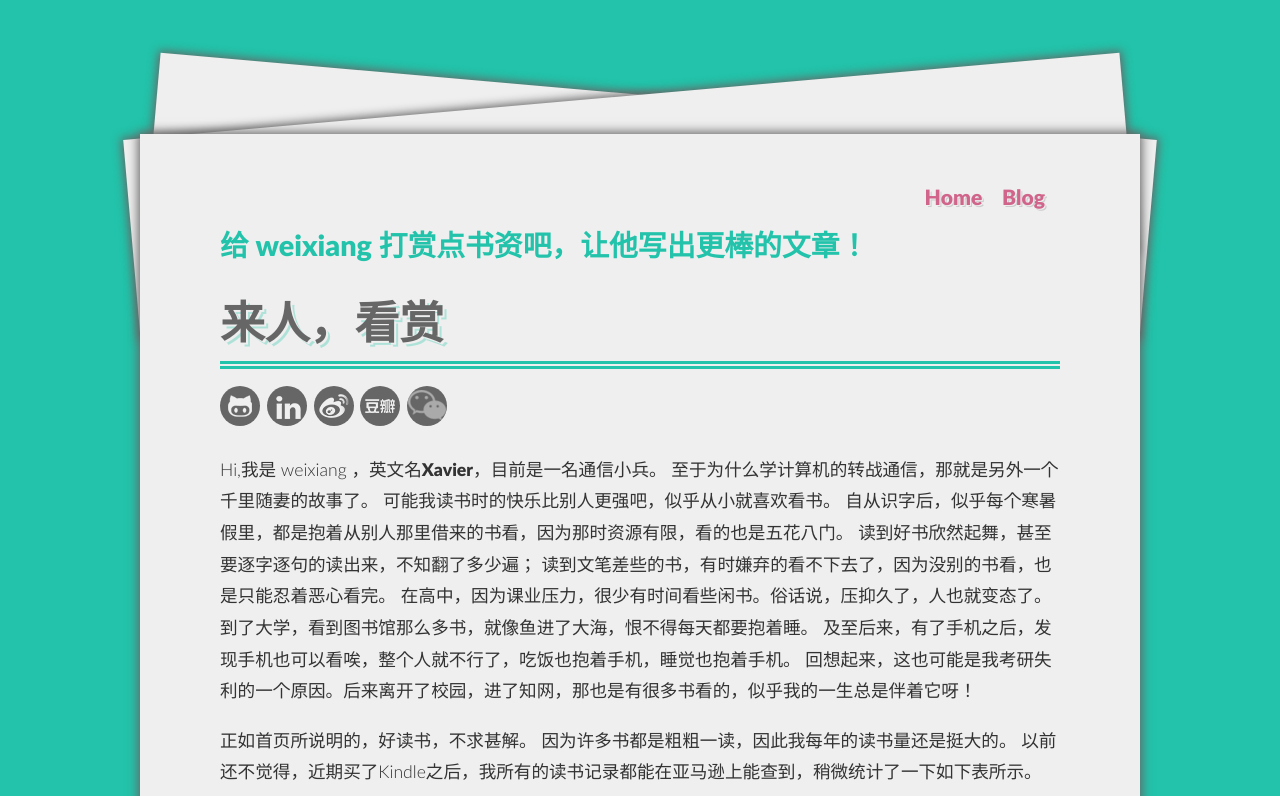
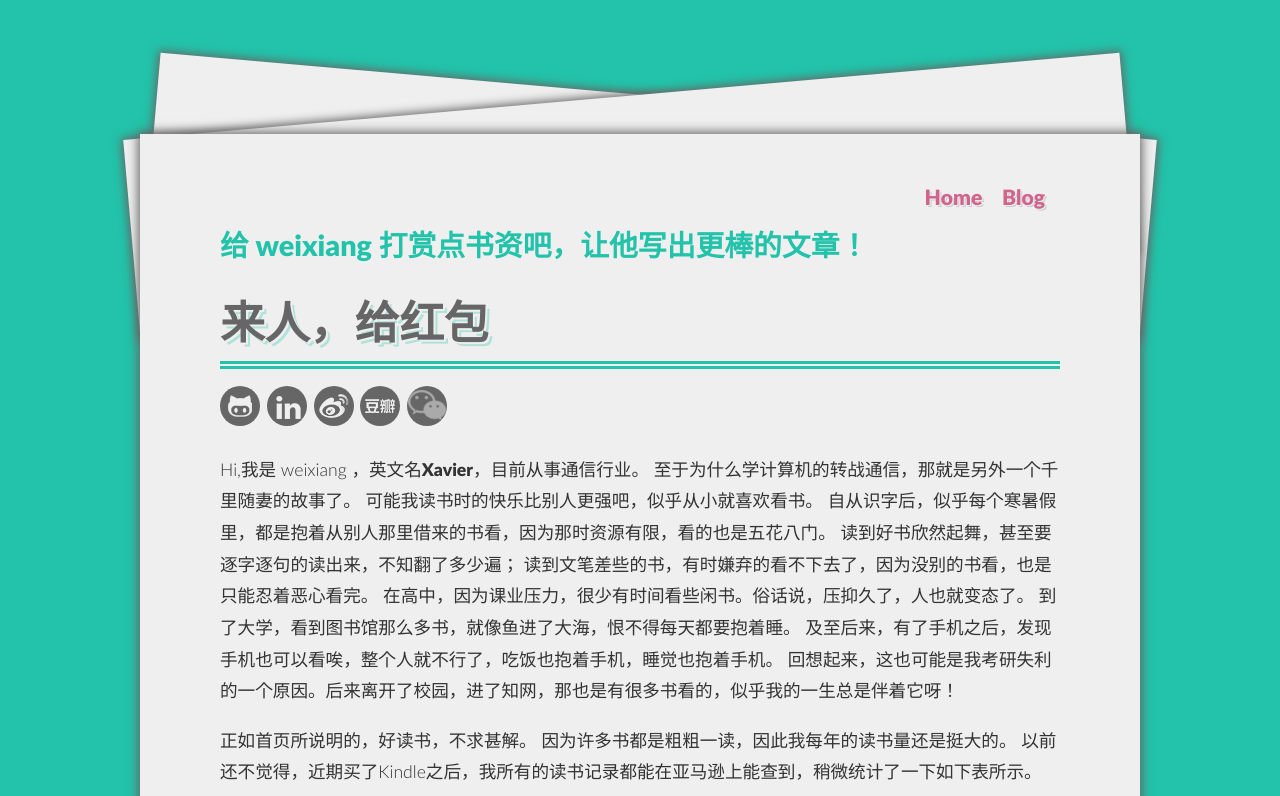
Before and after one commit to zwxscience/MyBlog, a Jekyll site: the page built from tip.md, in a window 1280 px wide and 900 px high, cut to the strip 104-900 px from the top of the window. Built offline with Jekyll 4.4.1, drawn with Linux system fonts in a browser that asks for light colours; Markdown is read by kramdown in place of the engine named in the settings; comment, search, counter and statistics services are not loaded.

Commit message:
adj table Signed-off-by: zwxscience <zwxscience@163.com>

```diff
--- a/tip.md
+++ b/tip.md
@@ -1,13 +1,13 @@
 ---
 layout: titled
 nocomment: true
-title: 来人，看赏
+title: 来人，给红包
 subtitle: 给 weixiang 打赏点书资吧，让他写出更棒的文章！
 ---
 
 {% include follow.html %}
 
-Hi,我是 weixiang ，英文名<strong>Xavier</strong>，目前是一名通信小兵。
+Hi,我是 weixiang ，英文名<strong>Xavier</strong>，目前从事通信行业。
 至于为什么学计算机的转战通信，那就是另外一个千里随妻的故事了。
 可能我读书时的快乐比别人更强吧，似乎从小就喜欢看书。
 自从识字后，似乎每个寒暑假里，都是抱着从别人那里借来的书看，因为那时资源有限，看的也是五花八门。
```
Also changed, not shown: other parts of tip.md (+1 -1 lines).
